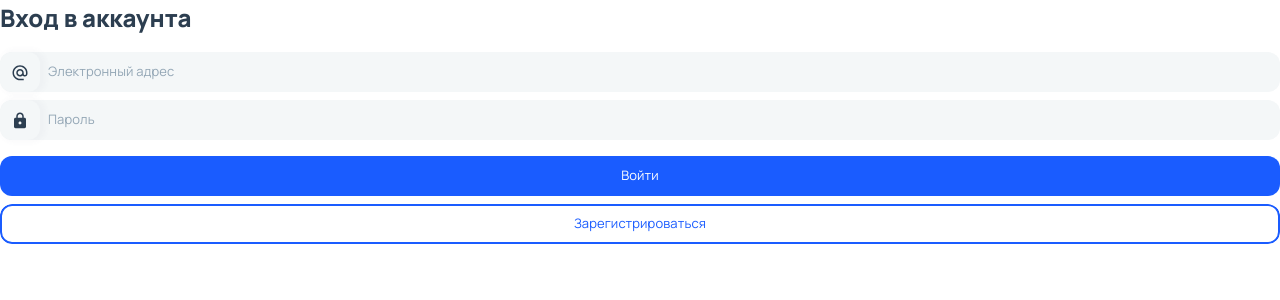
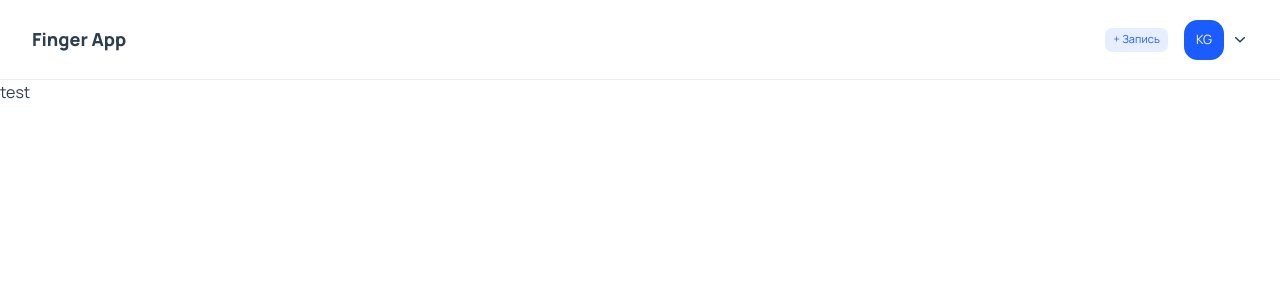
Before and after one commit to galimovkirill/finger-client, a Vue app: page / in a window 1280 px wide. Shown: the top 300 px of the page. Built offline with nearby package versions, Linux system fonts and the light colour scheme.

Commit message:
feat(app): header component

```diff
--- a/src/assets/styles/global.scss
+++ b/src/assets/styles/global.scss
@@ -20,4 +20,10 @@ button {
 a {
     color: inherit;
     fill: inherit;
+    text-decoration: none;
 }
+
+ul, ol {
+    padding: 0;
+    list-style: none;
+}
--- /dev/null
+++ b/src/components/Layout/Header/Header.vue
@@ -0,0 +1,39 @@
+<template>
+    <header class="header">
+        <div class="header__wrapper">
+            <a href="#" class="header__logo">Finger App</a>
+
+            <HeaderMenu />
+        </div>
+    </header>
+</template>
+
+<script lang="ts" setup>
+import HeaderMenu from '@/components/Layout/Header/HeaderMenu.vue';
+</script>
+
+<style lang="scss">
+@import '@/assets/styles/mixin.scss';
+@import '@/assets/styles/typography.scss';
+
+.header {
+    height: 80px;
+    display: flex;
+    align-items: center;
+    border-bottom: 1px solid getColor('base-04');
+
+    &__logo {
+        @extend .text-heading-xs;
+    }
+
+    &__wrapper {
+        display: flex;
+        align-items: center;
+        justify-content: space-between;
+
+        width: 100%;
+        padding-left: 32px;
+        padding-right: 32px;
+    }
+}
+</style>
--- /dev/null
+++ b/src/components/Layout/Header/HeaderMenu.vue
@@ -0,0 +1,19 @@
+<template>
+    <div class="header-menu">
+        <BaseButton type="flat" size="small">+ Запись</BaseButton>
+        <HeaderProfile />
+    </div>
+</template>
+
+<script lang="ts" setup>
+import BaseButton from '@/components/Base/Button/BaseButton.vue';
+import HeaderProfile from '@/components/Layout/Header/HeaderProfile.vue';
+</script>
+
+<style lang="scss">
+.header-menu {
+    display: flex;
+    align-items: center;
+    gap: 16px;
+}
+</style>
--- /dev/null
+++ b/src/components/Layout/Header/HeaderProfile.vue
@@ -0,0 +1,78 @@
+<template>
+    <BasePopover
+        alignment="bottomRight"
+        class="header-profile"
+        :content-padding="0"
+        :content-border-radius="12"
+        content-overflow="hidden"
+    >
+        <template #relative>
+            <div class="header-profile__button">
+                <BaseAvatar color="primary">Kirill Galimov</BaseAvatar>
+                <SvgIcon :width="16">
+                    <IconChevron />
+                </SvgIcon>
+            </div>
+        </template>
+
+        <template #content>
+            <ul class="header-profile-dropdown">
+                <li class="header-profile-dropdown__item">
+                    <SvgIcon>
+                        <IconUser />
+                    </SvgIcon>
+                    Профиль
+                </li>
+                <li class="header-profile-dropdown__item">
+                    <SvgIcon>
+                        <IconExit />
+                    </SvgIcon>
+                    Выйти
+                </li>
+            </ul>
+        </template>
+    </BasePopover>
+</template>
+
+<script lang="ts" setup>
+import SvgIcon from '@/components/SvgIcon.vue';
+import IconChevron from '@/icons/IconChevron.vue';
+import IconUser from '@/icons/IconUser.vue';
+import IconExit from '@/icons/IconExit.vue';
+
+import BaseAvatar from '@/components/Base/Avatar/BaseAvatar.vue';
+import BasePopover from '@/components/Base/Popover/BasePopover.vue';
+</script>
+
+<style lang="scss">
+@import '@/assets/styles/mixin.scss';
+@import '@/assets/styles/typography.scss';
+
+.header-profile {
+    &__button {
+        display: flex;
+        align-items: center;
+        gap: 8px;
+        cursor: pointer;
+    }
+}
+
+.header-profile-dropdown {
+    min-width: 180px;
+    overflow: hidden;
+
+    &__item {
+        @extend .text-body-s;
+        display: flex;
+        align-items: center;
+        gap: 0.5rem;
+        padding: 0.75rem 1rem;
+        user-select: none;
+        cursor: pointer;
+
+        &:hover {
+            background-color: getColor('base-02');
+        }
+    }
+}
+</style>
--- /dev/null
+++ b/src/icons/IconExit.vue
@@ -0,0 +1,6 @@
+<template>
+    <path
+        d="M19.002 3h-14c-1.103 0-2 .897-2 2v4h2V5h14v14h-14v-4h-2v4c0 1.103.897 2 2 2h14c1.103 0 2-.897 2-2V5c0-1.103-.898-2-2-2z"
+    ></path>
+    <path d="m11 16 5-4-5-4v3.001H3v2h8z"></path>
+</template>
--- a/src/layouts/DefaultLayout.vue
+++ b/src/layouts/DefaultLayout.vue
@@ -1,5 +1,10 @@
 <template>
     <main>
+        <Header />
         <slot></slot>
     </main>
 </template>
+
+<script lang="ts" setup>
+import Header from '@/components/Layout/Header/Header.vue';
+</script>
--- a/src/router/index.ts
+++ b/src/router/index.ts
@@ -6,7 +6,7 @@ const router = createRouter({
         {
             path: '/',
             name: 'Home',
-            component: () => import('@/views/LoginView.vue')
+            component: () => import('@/views/HomeView.vue')
         },
         {
             path: '/login',
@@ -23,7 +23,7 @@ const router = createRouter({
                 layout: 'centered'
             },
             component: () => import('@/views/RegisterView.vue')
-        },
+        }
     ]
 });
 
--- /dev/null
+++ b/src/views/HomeVIew.vue
@@ -0,0 +1,3 @@
+<template>
+    <div>test</div>
+</template>
```
